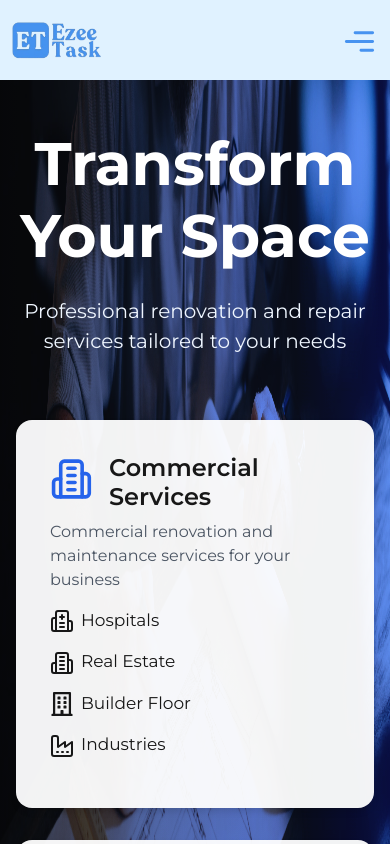
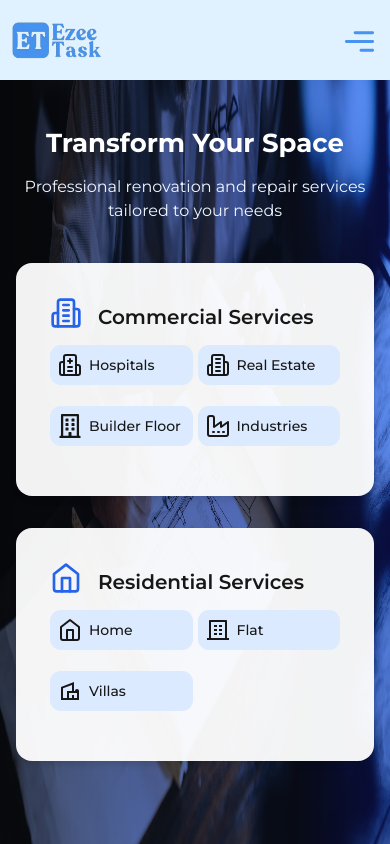
Before and after one commit to shivdev503/EzeeTask, a Next.js app: page / in a window 390 px wide. Shown: the top 844 px of the page. Built offline with nearby package versions, Linux system fonts and the light colour scheme.

Commit message:
entry page work

```diff
--- a/src/app/components/entryPage/Banner.js
+++ b/src/app/components/entryPage/Banner.js
@@ -101,7 +101,7 @@ const Banner = () => {
             >
               <div className="d-flex align-items-center">
                 <FiHome className="card-icon" />
-                <h2 className="card-title ms-3">Home Services</h2>
+                <h2 className="card-title ms-3">Residential Services</h2>
               </div>
               <p className="card-description">
                 Professional renovation and repair services for your home
--- a/src/app/components/navbar/Navbar.js
+++ b/src/app/components/navbar/Navbar.js
@@ -24,7 +24,7 @@ const Navbar = () => {
       className={`navbar navbar-expand-lg ${isScrolled ? "scrolled_nav" : ""}`}
     >
       <div className="container">
-        <a className="navbar-brand" href="#">
+        <a className="navbar-brand" href="/">
           <Image src={"/images/brand-logo.png"} alt="ezee task" layout="fill" />
         </a>
         <button
--- a/src/styles/banner.scss
+++ b/src/styles/banner.scss
@@ -3,6 +3,7 @@
 .page-container {
   min-height: 100vh;
   background-color: #ffffff;
+
   .service-cards {
     display: grid;
     gap: 2rem;
@@ -20,18 +21,30 @@
       text-align: left;
       width: 100%;
       cursor: pointer;
+
       &:hover {
         box-shadow: 0 10px 15px rgba(0, 0, 0, 0.1);
         border-color: #3b82f6;
         transform: scale(1.1);
       }
+
       .card-title {
         color: $heading-color;
       }
+
       .list {
         p {
+          background-color: #dbeafe;
+          display: flex;
+          align-items: center;
+          transition: background-color 0.3s ease;
+          padding: 10px 11px;
+          border-radius: 11px;
+          width: auto;
           color: $heading-color;
           font-size: 17px;
+          font-weight: 500;
+
           .icon {
             margin-right: 7px;
             font-size: 30px;
@@ -59,11 +72,9 @@ a {
 .hero-overlay {
   position: absolute;
   inset: 0;
-  background: linear-gradient(
-    to right,
-    rgba(17, 24, 39, 0.9),
-    rgba(30, 58, 138, 0.9)
-  );
+  background: linear-gradient(to right,
+      rgba(17, 24, 39, 0.9),
+      rgba(30, 58, 138, 0.9));
 }
 
 .hero-image {
@@ -87,6 +98,47 @@ a {
   }
 }
 
+@media (max-width: 480px) {
+  .hero-title {
+    font-size: 26px !important;
+    margin-bottom: 16px !important;
+  }
+
+  .hero-subtitle {
+    font-size: 16px !important;
+  }
+
+  .features-title {
+    font-size: 26px !important;
+  }
+
+  .features-description {
+    font-size: 16px;
+  }
+
+  .page-container .service-cards .service-card {
+    .card-icon {
+      width: 2rem !important;
+      height: 2rem !important;
+    }
+    .card-description {
+      display: none !important;
+    }
+    .list {
+      display: grid;
+    grid-template-columns: repeat(2, 1fr);
+    gap: 5px;
+    p {
+      padding: 8px 8px;
+      font-size: 14px;
+    }
+    }
+    .card-title {
+      font-size: 20px !important;
+    }
+  }
+}
+
 @media (min-width: 1024px) {
   .hero-content {
     padding-left: 2rem;
@@ -96,7 +148,7 @@ a {
 
 .hero-text {
   text-align: center;
-  margin-bottom: 4rem;
+  margin-bottom: 2.5rem;
 }
 
 .hero-title {
```
